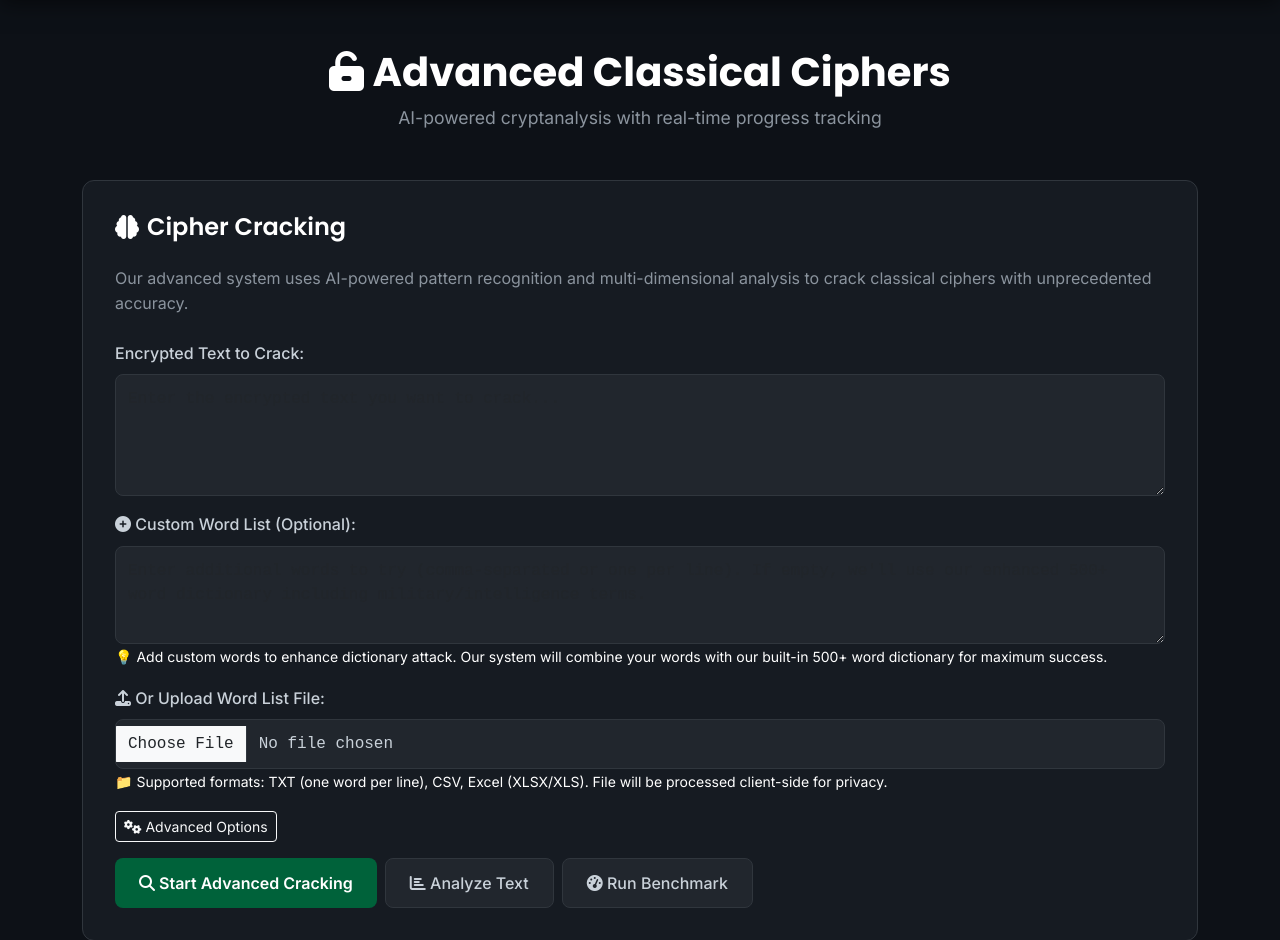
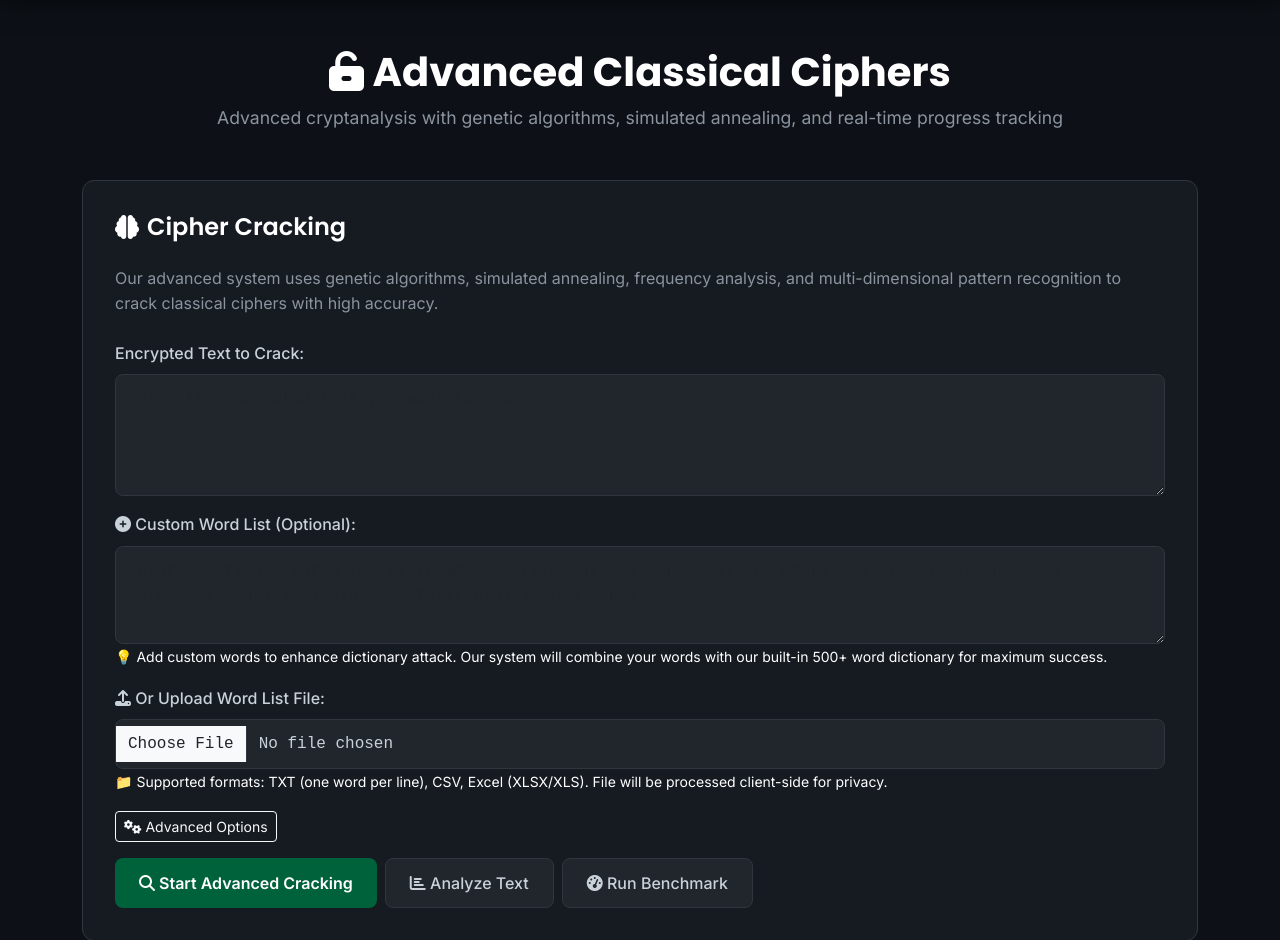
Before and after one commit to dokabi-recon67/cipherstation, a Flask app: page /classical in a window 1280 px wide. Shown: the part 77-1017 px from the top of the page. Run offline with Flask 3, Linux system fonts and the light colour scheme; some libraries are stand-ins or nearby versions.

Commit message:
Remove AI-powered references, replace with accurate algorithm descriptions

```diff
--- a/relaystation/templates/classical.html
+++ b/relaystation/templates/classical.html
@@ -543,7 +543,7 @@
                     <i class="fas fa-unlock-alt"></i> Advanced Classical Ciphers
                 </h1>
                 <p class="page-subtitle">
-                    AI-powered cryptanalysis with real-time progress tracking
+                    Advanced cryptanalysis with genetic algorithms, simulated annealing, and real-time progress tracking
                 </p>
             </div>
 
@@ -553,8 +553,8 @@
                     <i class="fas fa-brain"></i> Cipher Cracking
                 </h2>
                 <p style="color: var(--text-secondary); margin-bottom: 1.5rem;">
-                    Our advanced system uses AI-powered pattern recognition and multi-dimensional analysis
-                    to crack classical ciphers with unprecedented accuracy.
+                    Our advanced system uses genetic algorithms, simulated annealing, frequency analysis, and multi-dimensional pattern recognition
+                    to crack classical ciphers with high accuracy.
                 </p>
 
                 <div class="mb-3">
```
